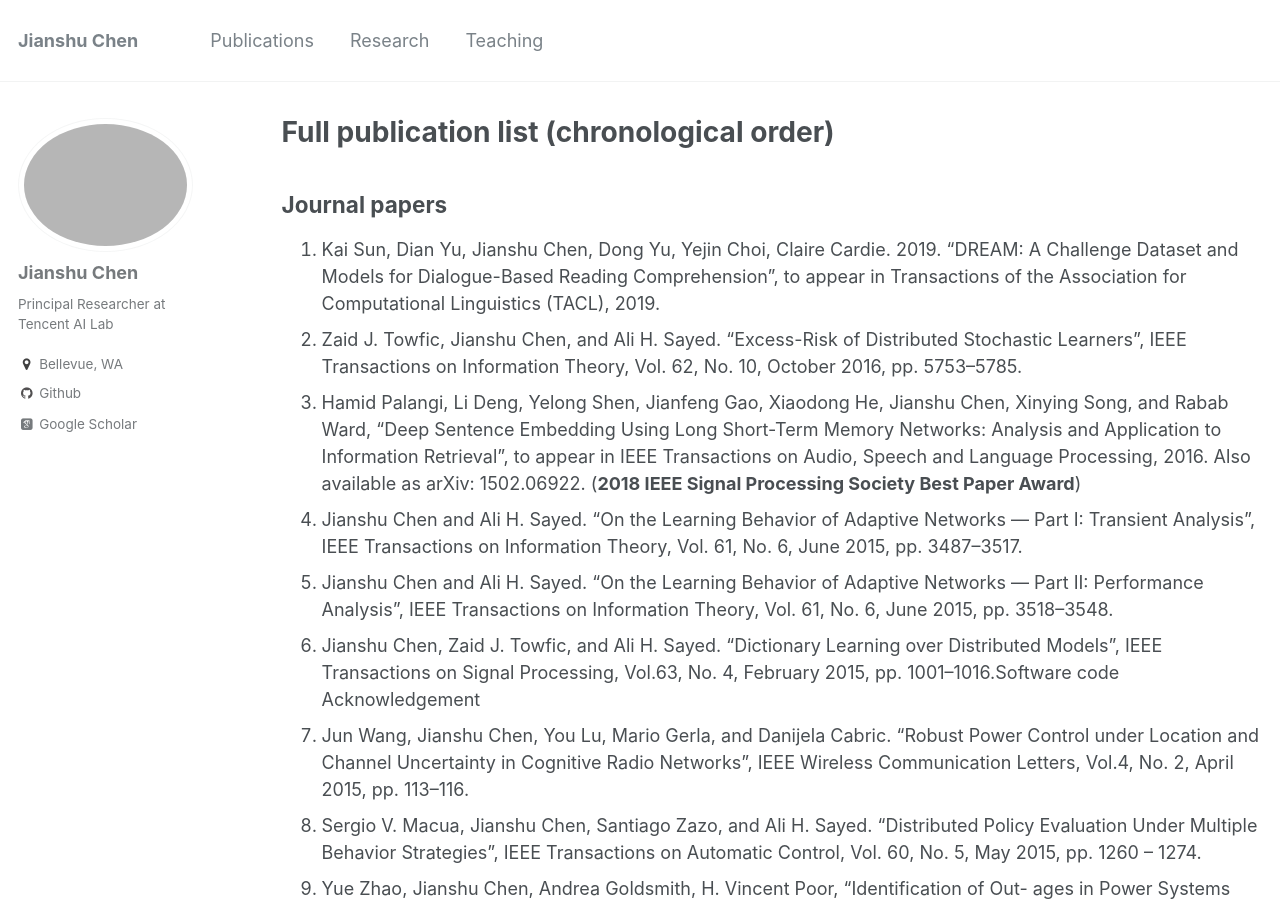
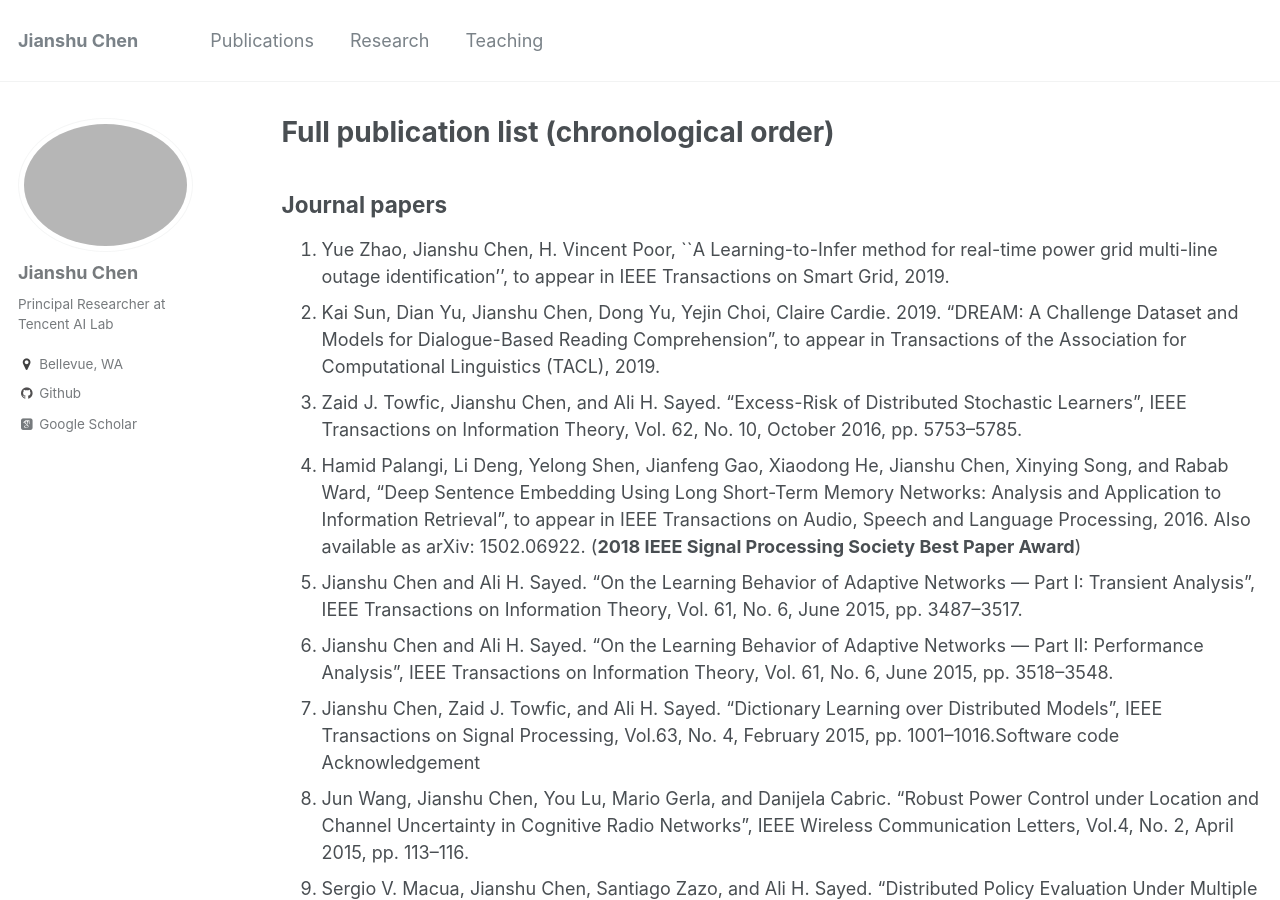
Before and after one commit to chenjianshu/chenjianshu.github.io, a Jekyll site: the page built from _pages/publications.md, in a window 1280 px wide and 900 px high. Built offline with Jekyll 4.4.1, drawn with Linux system fonts in a browser that asks for light colours; some web fonts are replaced.

Commit message:
update publications: TSG2019

```diff
--- a/_pages/publications.md
+++ b/_pages/publications.md
@@ -6,6 +6,7 @@ author_profile: true
 ---
 
 ## Journal papers ##
+1. Yue Zhao, Jianshu Chen, H. Vincent Poor, ``A Learning-to-Infer method for real-time power grid multi-line outage identification'', to appear in IEEE Transactions on Smart Grid, 2019.
 1. Kai Sun, Dian Yu, Jianshu Chen, Dong Yu, Yejin Choi, Claire Cardie. 2019. “DREAM: A Challenge Dataset and Models for Dialogue-Based Reading Comprehension”, to appear in Transactions of the Association for Computational Linguistics (TACL), 2019.
 1. Zaid J. Towfic, Jianshu Chen, and Ali H. Sayed. “Excess-Risk of Distributed Stochastic Learners”, IEEE Transactions on Information Theory, Vol. 62, No. 10, October 2016, pp. 5753–5785.
 1. Hamid Palangi, Li Deng, Yelong Shen, Jianfeng Gao, Xiaodong He, Jianshu Chen, Xinying Song, and Rabab Ward, “Deep Sentence Embedding Using Long Short-Term Memory Networks: Analysis and Application to Information Retrieval”, to appear in IEEE Transactions on Audio, Speech and Language Processing, 2016. Also available as arXiv: 1502.06922. (**2018 IEEE Signal Processing Society Best Paper Award**)
```
